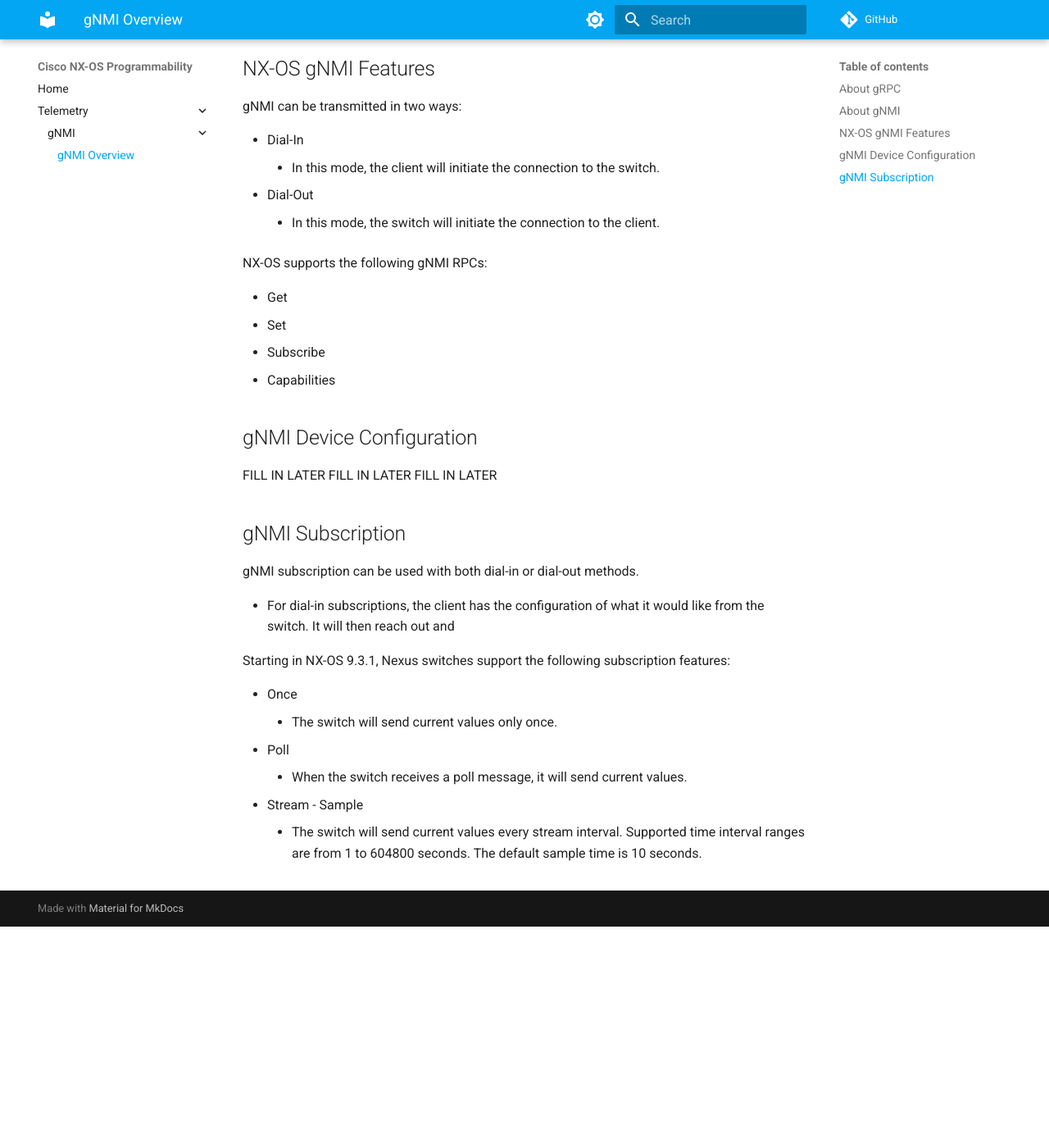
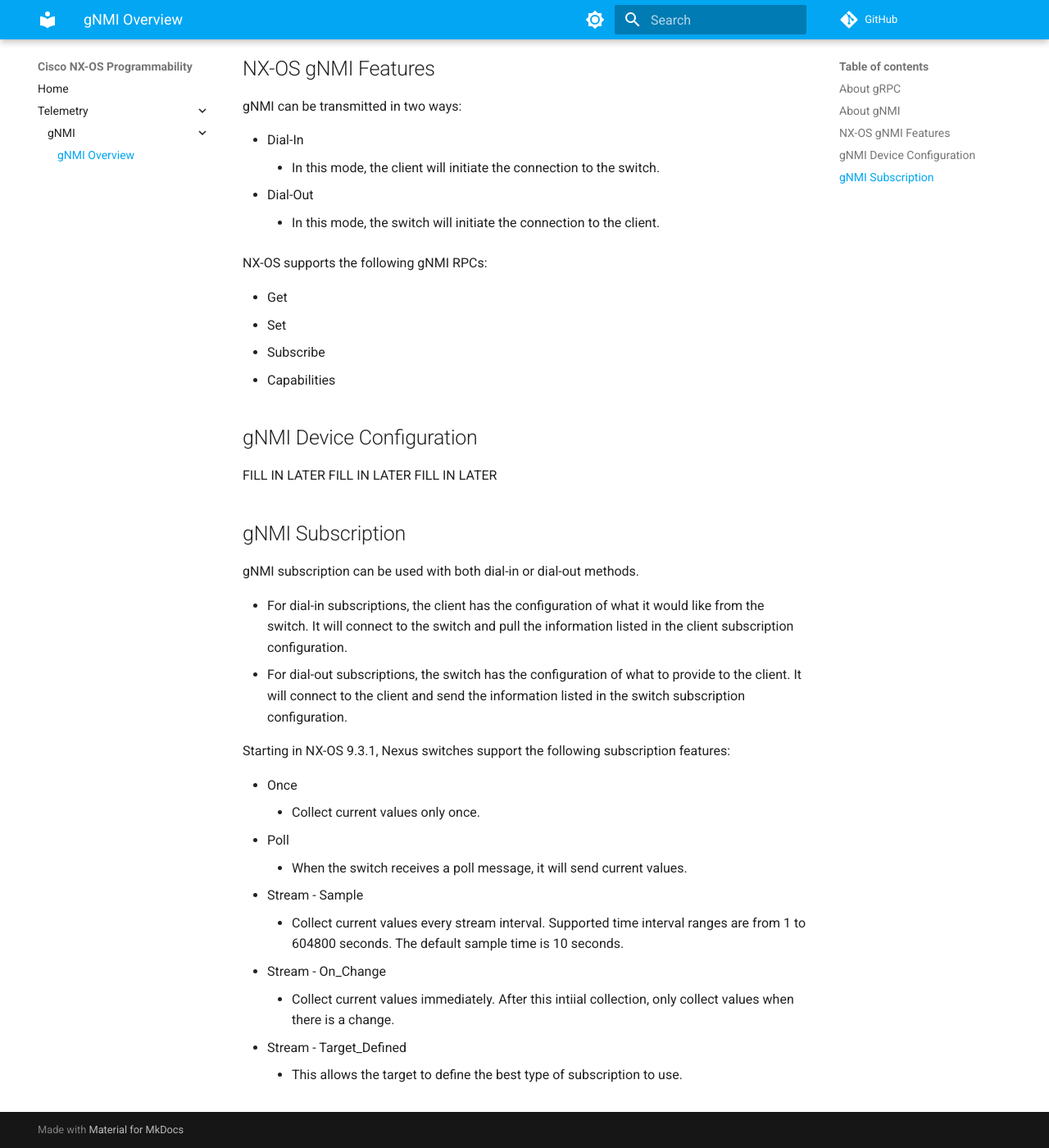
Before and after one commit to nmortari/NexusProgrammability, an MkDocs documentation site: the page built from docs/Telemetry/gNMI/1-gNMIOverview.md, in a window 1280 px wide and 1400 px high, scrolled down 760 px. Shown: the whole window at 82% size. Built offline with MkDocs 1.6.1 and Material for MkDocs 9.7.7, drawn with Linux system fonts in a browser that asks for light colours; comment, search, counter and statistics services are not loaded; before the commit the page ends 1890 px from its top, so only the background shows below that.

Commit message:
Add info on subscription features

```diff
--- a/docs/Telemetry/gNMI/1-gNMIOverview.md
+++ b/docs/Telemetry/gNMI/1-gNMIOverview.md
@@ -39,13 +39,18 @@ FILL IN LATER
 ## gNMI Subscription
 gNMI subscription can be used with both dial-in or dial-out methods.
 
-* For dial-in subscriptions, the client has the configuration of what it would like from the switch. It will then reach out and
+* For dial-in subscriptions, the client has the configuration of what it would like from the switch. It will connect to the switch and pull the information listed in the client subscription configuration.
+* For dial-out subscriptions, the switch has the configuration of what to provide to the client. It will connect to the client and send the information listed in the switch subscription configuration.
 
 Starting in NX-OS 9.3.1, Nexus switches support the following subscription features:
 
 * Once
-    * The switch will send current values only once.
+    * Collect current values only once.
 * Poll
     * When the switch receives a poll message, it will send current values.
 * Stream - Sample
-    * The switch will send current values every stream interval. Supported time interval ranges are from 1 to 604800 seconds. The default sample time is 10 seconds.
+    * Collect current values every stream interval. Supported time interval ranges are from 1 to 604800 seconds. The default sample time is 10 seconds.
+* Stream - On_Change
+    * Collect current values immediately. After this intiial collection, only collect values when there is a change.
+* Stream - Target_Defined
+    * This allows the target to define the best type of subscription to use.
```
